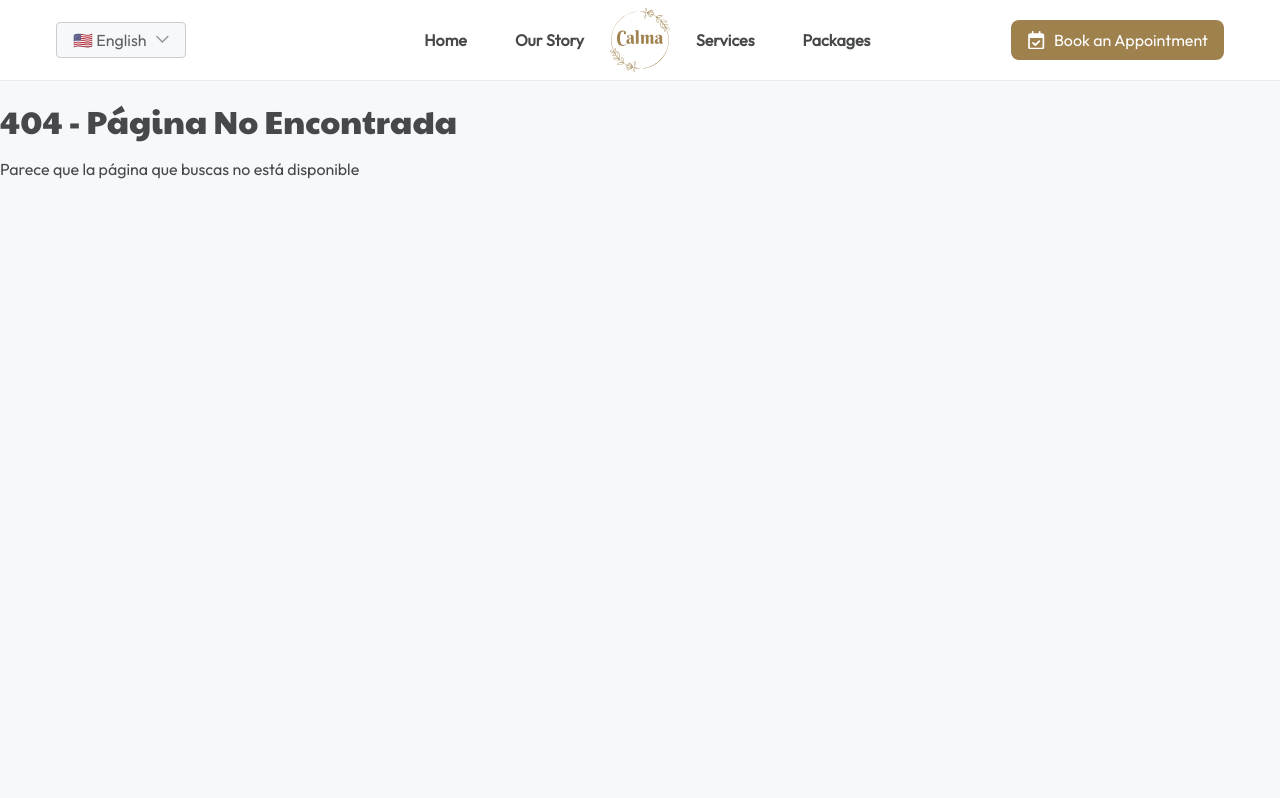
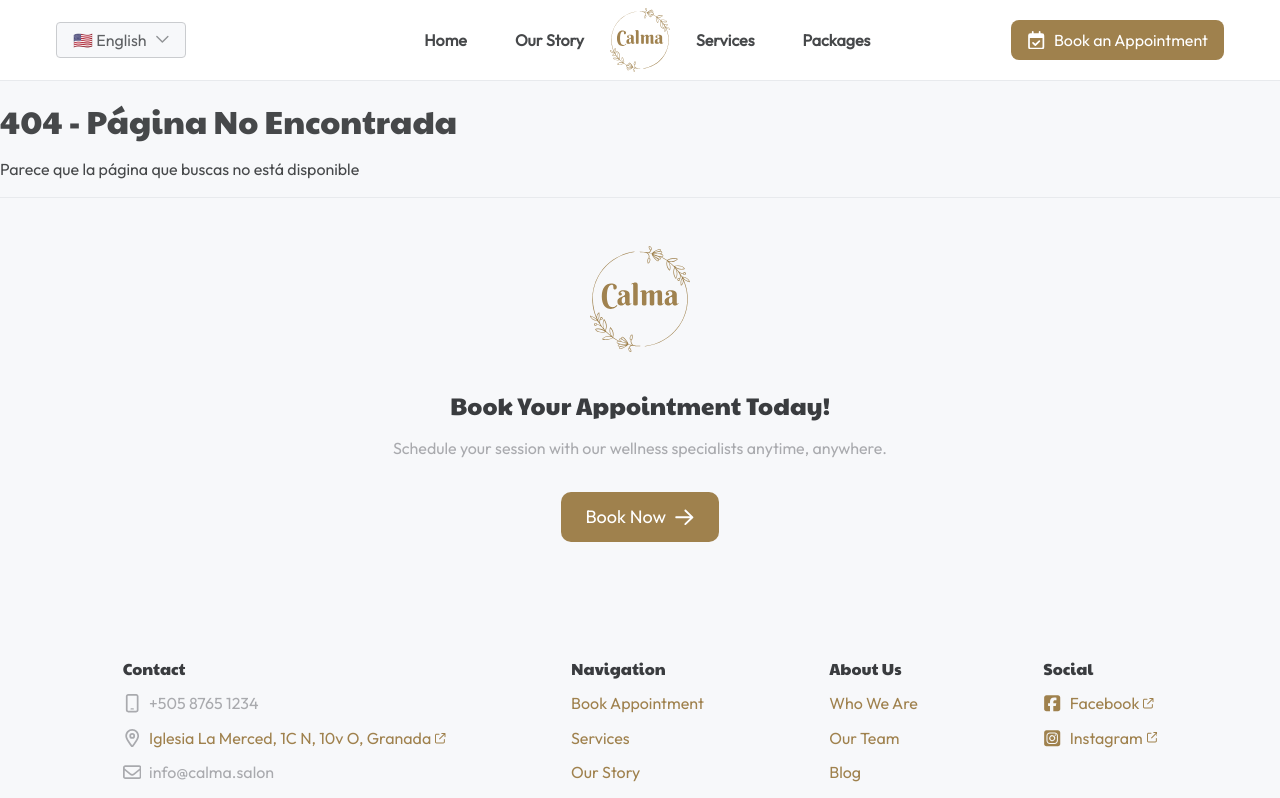
Before and after one commit to darrelmasis/Calma, a React (Vite) app in the folder client/: page /about in a window 1280 px wide. Before the commit this address had no page. Shown: the top 798 px of the page. Built offline with nearby package versions, Linux system fonts and the light colour scheme.

Commit message:
feat: agregar componente Footer en la pantalla de error 404

```diff
--- a/client/src/pages/screens/NotFound.jsx
+++ b/client/src/pages/screens/NotFound.jsx
@@ -1,6 +1,8 @@
 import React from 'react'
 import { usePageTitle } from '@utils/utils'
 import Header from '../../components/layout/Header'
+import Footer from '../../components/layout/Footer'
+
 
 const About = () => {
   usePageTitle('No Encontrado')
@@ -9,6 +11,7 @@ const About = () => {
       <Header />
       <h1>404 - Página No Encontrada</h1>
       <p>Parece que la página que buscas no está disponible</p>
+      <Footer/>
     </div>
   )
 }
```
